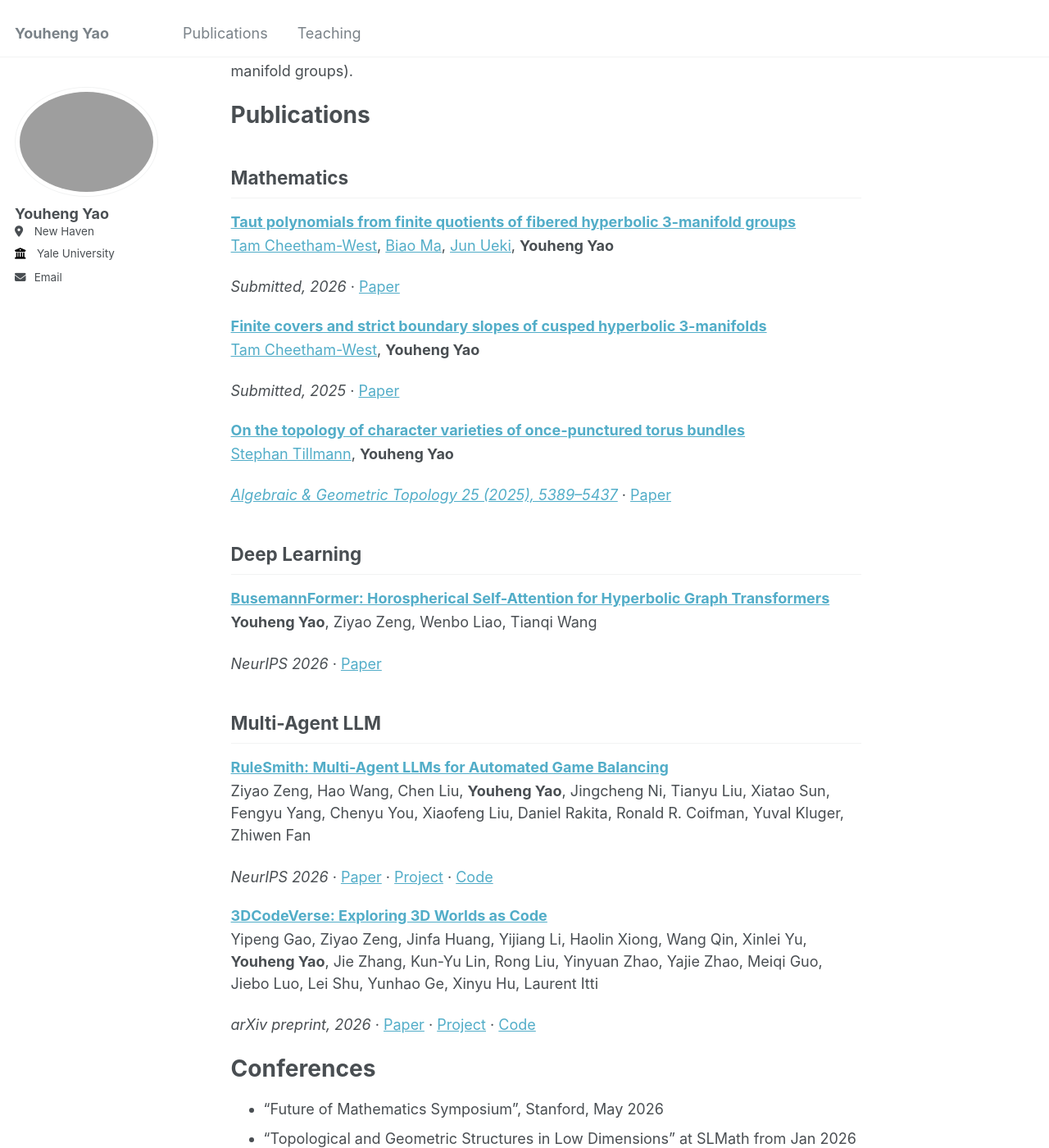
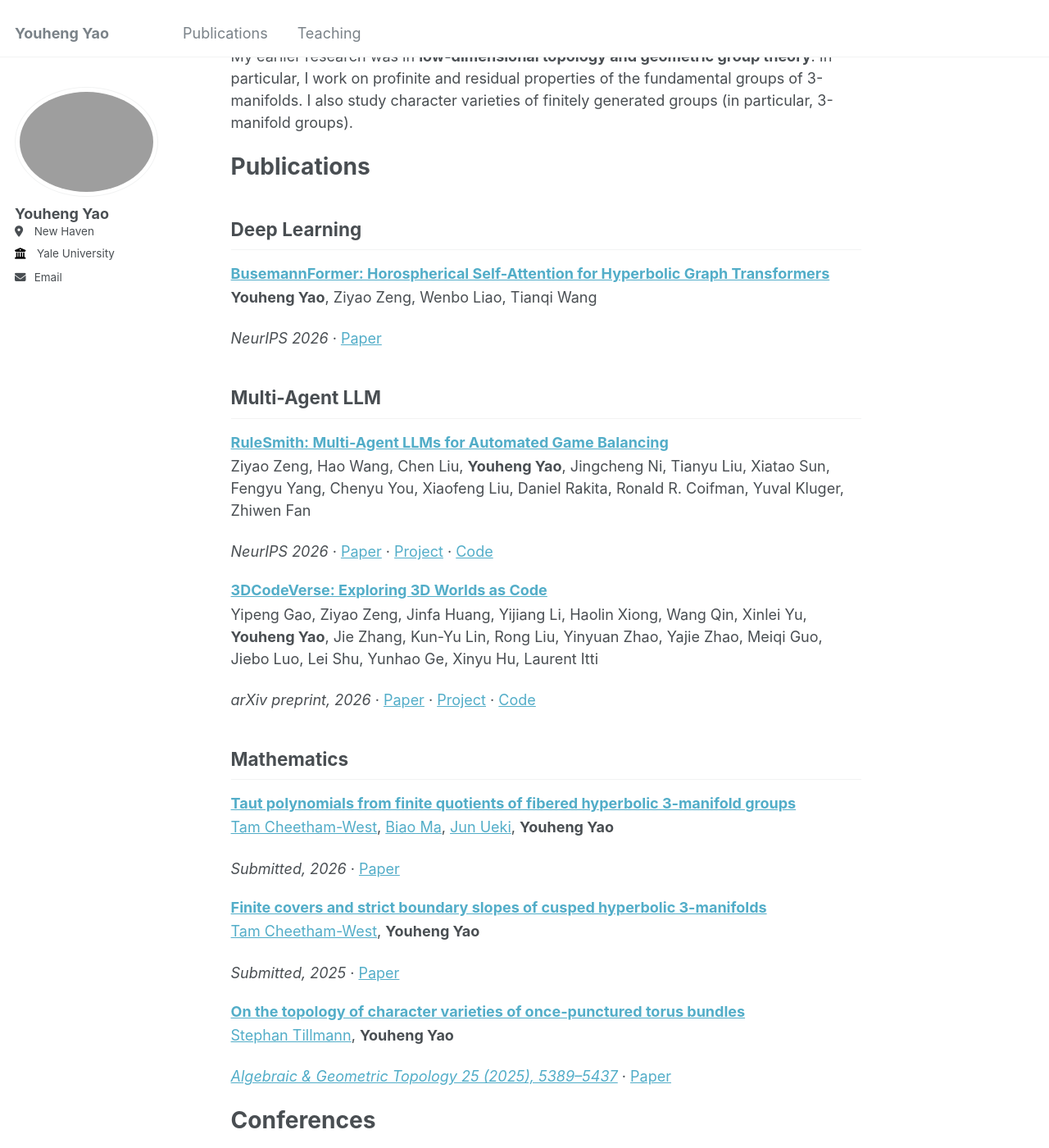
Before and after one commit to LionelYao/LionelYao.github.io, a Jekyll site: the page built from _pages/about.md, in a window 1280 px wide and 1400 px high, scrolled down 643 px. Shown: the whole window at 82% size. Built offline with Jekyll 4.4.1, drawn with Linux system fonts in a browser that asks for light colours; a script that is not in the unit is left out; some of the changed text lies outside the part shown.

Commit message:
Summarize 3DCodeVerse and list mathematics publications last

```diff
--- a/_config.yml
+++ b/_config.yml
@@ -75,12 +75,12 @@ author:
 
 # Research areas in the order shown on the publications page
 publication_category:
-  mathematics:
-    title: 'Mathematics'
   deep-learning:
     title: 'Deep Learning'
   multi-agent-llms:
     title: 'Multi-Agent LLM'
+  mathematics:
+    title: 'Mathematics'
 
 # Site Settings
 teaser                   :  # filename of teaser fallback teaser image placed in /images/, .e.g. "500x300.png"
--- a/_pages/about.md
+++ b/_pages/about.md
@@ -22,6 +22,7 @@ Education
 My recent research focuses on **mathematics for deep learning** and **multi-agent LLM**.
 - In [BusemannFormer](https://arxiv.org/abs/2611.27167), we leverage hyperbolic geometry to design new novel attention mechanism for graph transformers.
 - In [RuleSmith](https://arxiv.org/abs/2602.06232), we built a framework that combines multi-agent LLM self-play with Bayesian optimisation to automatically balance game rules.
+- In [3DCodeVerse](https://arxiv.org/abs/2610.22341), we developed a multi-agent system that writes code for editable 3D scenes and uses rendered views and geometric measurements to spot and fix errors.
 
 My earlier research was in **low-dimensional topology and geometric group theory**. In particular, I work on profinite and residual properties of the fundamental groups of 3-manifolds. I also study character varieties of finitely generated groups (in particular, 3-manifold groups).
 
```
